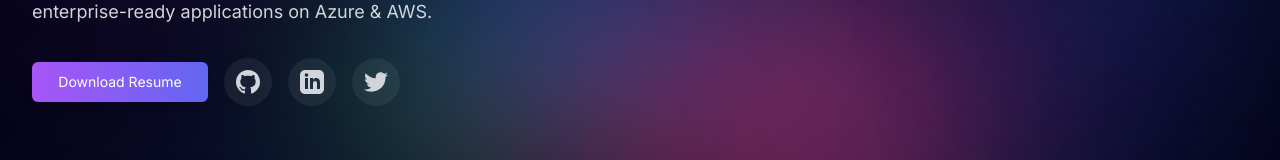
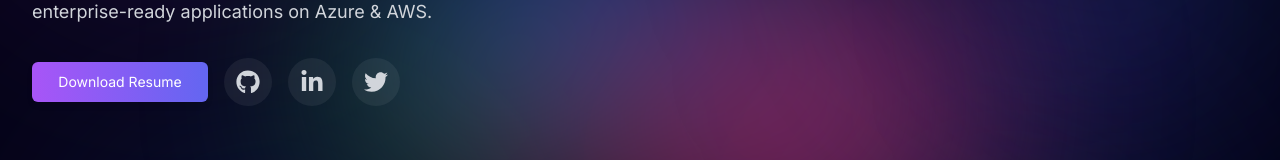
Before and after one commit to robinabdullah/robinabdullah.github.io, a Next.js app: page / in a window 1280 px wide. Shown: the part 371-531 px from the top of the page. Built offline with nearby package versions, Linux system fonts and the light colour scheme.

Commit message:
Integrate FontAwesome icons for social media links in Hero component, replacing SVGs for improved maintainability

```diff
--- a/src/components/sections/Hero.tsx
+++ b/src/components/sections/Hero.tsx
@@ -5,6 +5,7 @@ import { motion } from 'framer-motion';
 import Link from 'next/link';
 import { useCountUp } from 'react-countup';
 import { DotLottieReact } from '@lottiefiles/dotlottie-react';
+import { FaGithub, FaLinkedinIn, FaTwitter } from 'react-icons/fa';
 
 interface HeroProps {
   name: string;
@@ -72,21 +73,9 @@ function calculateYearsOfExperience(startDate: string): number {
 
 function SocialLink({ href, platform }: { href: string; platform: string }) {
   const iconMap = {
-    GitHub: (
-      <svg className="w-6 h-6" fill="currentColor" viewBox="0 0 24 24">
-        <path d="M12 0c-6.626 0-12 5.373-12 12 0 5.302 3.438 9.8 8.207 11.387.599.111.793-.261.793-.577v-2.234c-3.338.726-4.033-1.416-4.033-1.416-.546-1.387-1.333-1.756-1.333-1.756-1.089-.745.083-.729.083-.729 1.205.084 1.839 1.237 1.839 1.237 1.07 1.834 2.807 1.304 3.492.997.107-.775.418-1.305.762-1.604-2.665-.305-5.467-1.334-5.467-5.931 0-1.311.469-2.381 1.236-3.221-.124-.303-.535-1.524.117-3.176 0 0 1.008-.322 3.301 1.23.957-.266 1.983-.399 3.003-.404 1.02.005 2.047.138 3.006.404 2.291-1.552 3.297-1.23 3.297-1.23.653 1.653.242 2.874.118 3.176.77.84 1.235 1.911 1.235 3.221 0 4.609-2.807 5.624-5.479 5.921.43.372.823 1.102.823 2.222v3.293c0 .319.192.694.801.576 4.765-1.589 8.199-6.086 8.199-11.386 0-6.627-5.373-12-12-12z" />
-      </svg>
-    ),
-    LinkedIn: (
-      <svg className="w-6 h-6" fill="currentColor" viewBox="0 0 24 24">
-        <path d="M19 0h-14c-2.761 0-5 2.239-5 5v14c0 2.761 2.239 5 5 5h14c2.762 0 5-2.239 5-5v-14c0-2.761-2.238-5-5-5zm-11 19h-3v-11h3v11zm-1.5-12.268c-.966 0-1.75-.79-1.75-1.764s.784-1.764 1.75-1.764 1.75.79 1.75 1.764-.783 1.764-1.75 1.764zm13.5 12.268h-3v-5.604c0-3.368-4-3.113-4 0v5.604h-3v-11h3v1.765c1.396-2.586 7-2.777 7 2.476v6.759z" />
-      </svg>
-    ),
-    Twitter: (
-      <svg className="w-6 h-6" fill="currentColor" viewBox="0 0 24 24">
-        <path d="M24 4.557c-.883.392-1.832.656-2.828.775 1.017-.609 1.798-1.574 2.165-2.724-.951.564-2.005.974-3.127 1.195-.897-.957-2.178-1.555-3.594-1.555-3.179 0-5.515 2.966-4.797 6.045-4.091-.205-7.719-2.165-10.148-5.144-1.29 2.213-.669 5.108 1.523 6.574-.806-.026-1.566-.247-2.229-.616-.054 2.281 1.581 4.415 3.949 4.89-.693.188-1.452.232-2.224.084.626 1.956 2.444 3.379 4.6 3.419-2.07 1.623-4.678 2.348-7.29 2.04 2.179 1.397 4.768 2.212 7.548 2.212 9.142 0 14.307-7.721 13.995-14.646.962-.695 1.797-1.562 2.457-2.549z" />
-      </svg>
-    )
+    GitHub: <FaGithub className="w-6 h-6" />,
+    LinkedIn: <FaLinkedinIn className="w-6 h-6" />,
+    Twitter: <FaTwitter className="w-6 h-6" />
   };
 
   return (
```
